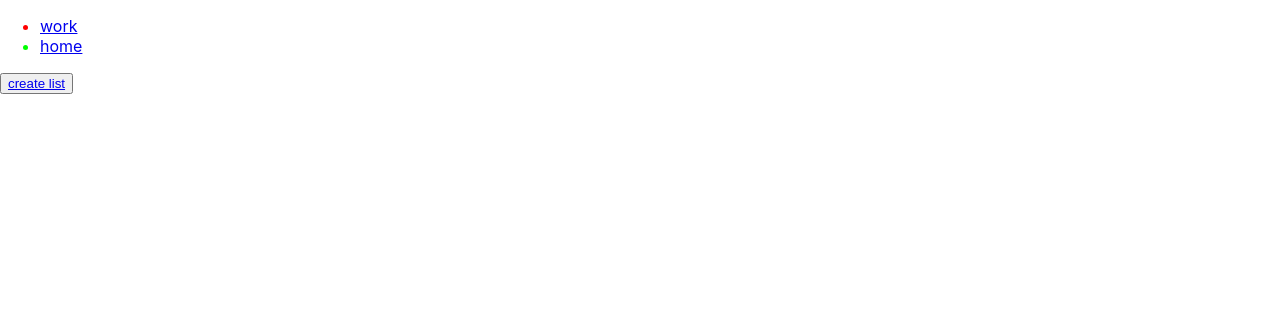
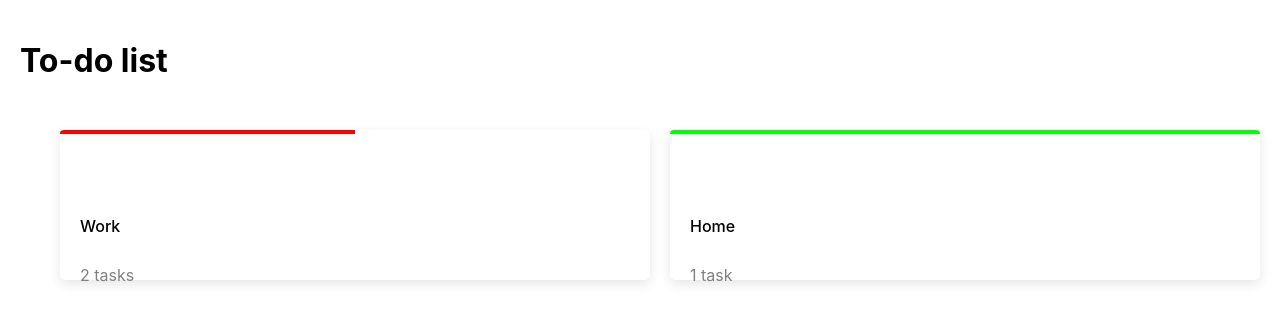
Before and after one commit to DmitriyIshchenko/to-do-list, a React (Create React App) app: page / in a window 1280 px wide. Shown: the top 322 px of the page. Built offline with nearby package versions, Linux system fonts and the light colour scheme.

Commit message:
Style main page

```diff
--- a/src/features/todo/Lists.js
+++ b/src/features/todo/Lists.js
@@ -2,16 +2,52 @@ import React from 'react';
 import { useSelector } from 'react-redux';
 import { Link } from "react-router-dom";
 import { selectAllLists } from './todoSlice';
+import { FontAwesomeIcon } from '@fortawesome/react-fontawesome';
+import StyledProgressBar from './StyledProgressBar';
+
+import "../../styles/Lists.css"
+
+export const getProgress = (todos) => {
+    const doneAmount = todos.filter(todo => todo.isDone).length;
+    return doneAmount / todos.length * 100 || 0;
+}
 
 export default function Lists() {
 
     const lists = useSelector(state => selectAllLists(state));
-    const renderedLists = lists.map(list => <li key={list.listId} style={{ color: list.colorTheme }}><Link to={`/list/${list.listId}`}>{list.title}</Link></li>)
 
-    return <div>
-        <ul>
+    const renderedLists = lists.map(list => {
+        const progress = getProgress(list.todos)
+        return <li key={list.listId}>
+
+            <StyledProgressBar progress={progress} colorTheme={list.colorTheme} />
+
+            <Link to={`/list/${list.listId}`} className='list-link'>
+
+                <div className='list-icon'>
+                    <FontAwesomeIcon icon={list.icon} style={{ color: list.colorTheme, opacity: 0.7 }} />
+                </div>
+
+                <p className='list-title'>{list.title}</p>
+
+                <p className='list-tasks-amount'>
+                    {list.todos.length === 1 ? "1 task" : `${list.todos.length} tasks`}
+                </p>
+
+            </Link>
+        </li>
+    })
+
+    return <div className='to-do-container'>
+
+        <h1>To-do list</h1>
+
+        <ul className='lists-container'>
             {renderedLists}
         </ul>
-        <button><Link to="/create-list">create list</Link></button>
+
+        <Link className='btn-create' to="/create-list"><FontAwesomeIcon icon="plus" /></Link>
+
     </div>;
+
 }
--- /dev/null
+++ b/src/styles/Lists.css
@@ -0,0 +1,56 @@
+.to-do-container {
+    padding: 20px;
+}
+
+.lists-container {
+    display: grid;
+    grid-template-columns: repeat(auto-fit, minmax(150px, 1fr));
+    grid-template-rows: repeat(auto-fit, minmax(150px, 1fr));
+    grid-column-gap: 20px;
+    grid-row-gap: 20px;
+    margin: 50px 0 20px 0;
+}
+
+.lists-container li {
+    list-style: none;
+    height: 150px;
+    border-radius: 5px;
+    box-shadow: rgba(0, 0, 0, 0.1) 0px 4px 12px;
+}
+
+.list-link {
+    display: flex;
+    flex-direction: column;
+    height: 100%;
+    text-decoration: none;
+    color: black;
+    padding: 20px;
+}
+
+.list-icon {
+    font-size: 1.3rem;
+    flex: 2;
+}
+
+.list-title {
+    text-transform: capitalize;
+    font-weight: 500;
+    flex: 1;
+    margin-bottom: 10px;
+}
+
+.list-tasks-amount {
+    color: grey;
+    flex: 1;
+}
+
+.btn-create {
+    width: 70px;
+    line-height: 60px;
+    display: block;
+    text-align: center;
+    background: #1ADB7A;
+    color: white;
+    text-decoration: none;
+    border-radius: 7px;
+}
```
